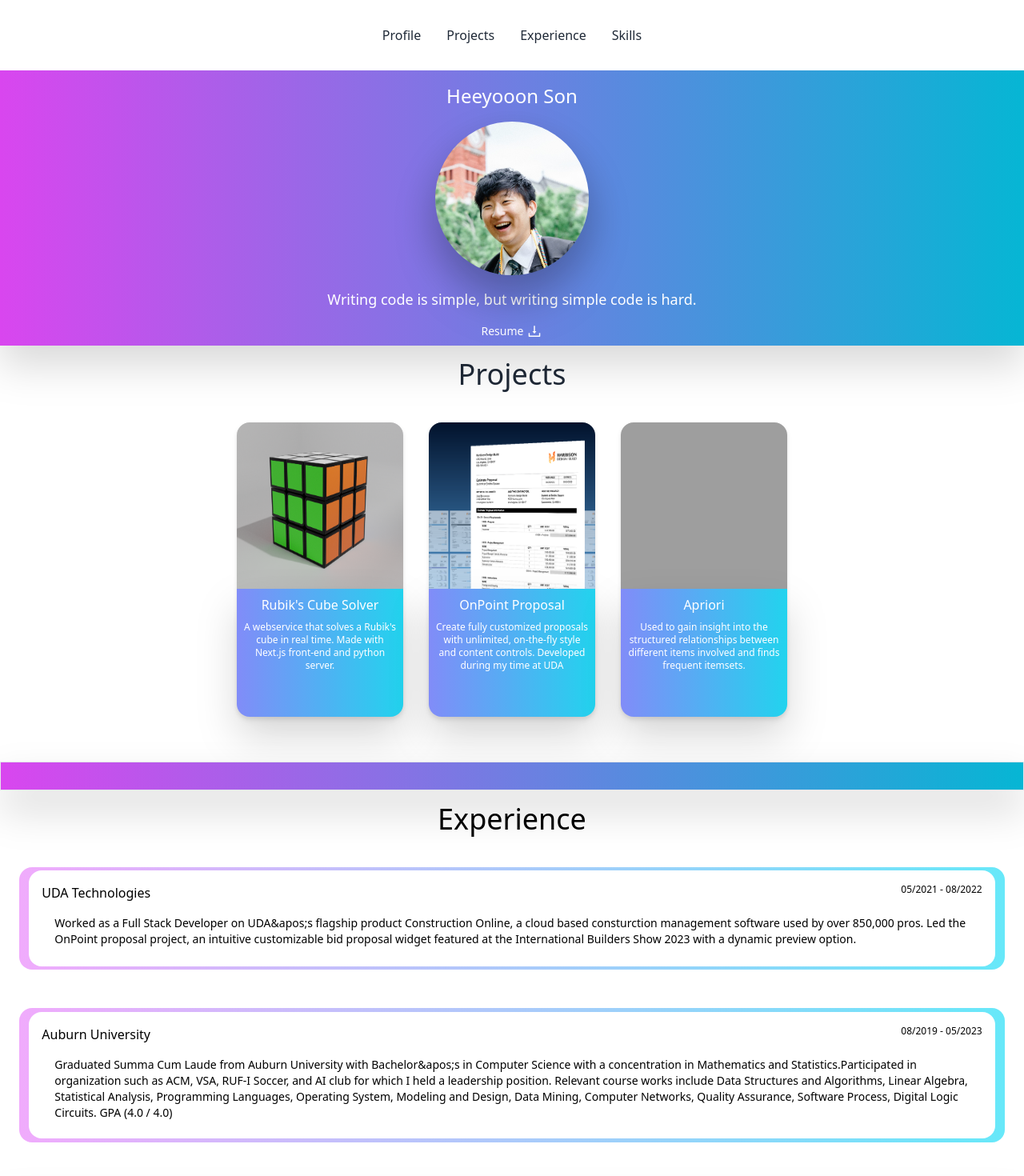
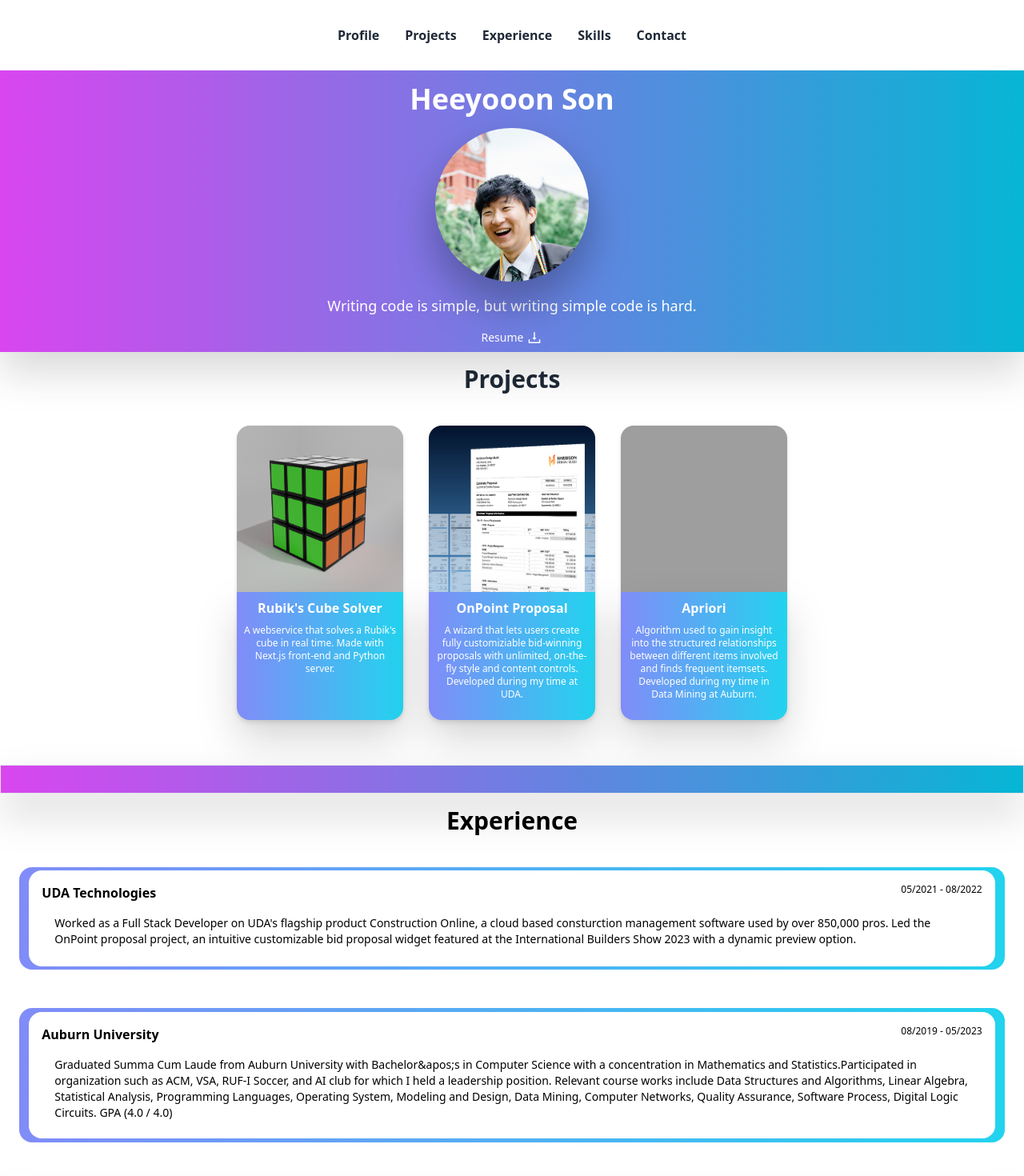
Before and after one commit to timsonau/next-portfolio, a Next.js app: page / in a window 1280 px wide. Shown: the top 1470 px of the page at 80% size. Built offline with nearby package versions, Linux system fonts and the light colour scheme; grey boxes are pictures that could not be loaded.

Commit message:
updated some fonts

```diff
--- a/pages/components/Experience.tsx
+++ b/pages/components/Experience.tsx
@@ -7,10 +7,10 @@ interface ExperienceProp {
 export default function Experience(props: ExperienceProp) {
   return (
     <div className="p-6 rows flex flex-wrap justify-center gap-6">
-      <div className="outline-wrap flex-shrink-0 flex justify-center items-center bg-gradient-to-r from-fuchsia-300 to-cyan-300 rounded-2xl  2xl:w-[45%] w-full sm:mb-0">
+      <div className="outline-wrap flex-shrink-0 flex justify-center items-center bg-gradient-to-r from-indigo-400 to-cyan-400  rounded-2xl  2xl:w-[45%] w-full sm:mb-0">
         <div className="experience p-4 2xl:w-[98%] 2xl:h-[90%] h-[94%] w-[98%] bg-white rounded-2xl">
           <div className="title flex justify-between">
-            <h3 className="">{props.name}</h3>
+            <h3 className="font-semibold">{props.name}</h3>
             <h3 className="text-xs">{props.dates}</h3>
           </div>
           <div className="info">
--- a/pages/components/Experiences.tsx
+++ b/pages/components/Experiences.tsx
@@ -3,7 +3,7 @@ import experiences from "../../public/data/experiencesData";
 export default function Experiences() {
   return (
     <section id="Experience" className="pb-8">
-      <h2 className="text-center text-4xl p-4 ">Experience</h2>
+      <h2 className="text-center text-3xl p-4 font-semibold ">Experience</h2>
       {experiences.map((exp, index) => (
         <Experience
           key={index}
--- a/pages/components/Footer.tsx
+++ b/pages/components/Footer.tsx
@@ -3,7 +3,7 @@ export default function Footer() {
   return (
     <footer
       id="Contact"
-      className="flex flex-col items-center bg-gradient-to-r from-fuchsia-300 to-cyan-300 text-center text-white"
+      className="flex flex-col items-center bg-gradient-to-r from-fuchsia-400 to-cyan-600 text-center text-white"
     >
       <div className="container pt-9">
         <div className="mb-9 flex justify-center">
--- a/pages/components/NavBar.tsx
+++ b/pages/components/NavBar.tsx
@@ -8,10 +8,13 @@ export default function NavBar() {
     setShowDropdown((prev) => !prev);
   };
 
-  const items = ["Profile", "Projects", "Experience", "Skills"];
+  const items = ["Profile", "Projects", "Experience", "Skills", "Contact"];
   return (
-    <nav className="bg-white z-10 fixed container  flex justify-center px-4 py-8 mx-0 min-w-full">
-      <div className="hidden space-x-8 lg:flex" onClick={toggleDropdown}>
+    <nav className="bg-white z-10 fixed container flex justify-center px-4 py-8 mx-0 min-w-full">
+      <div
+        className="hidden space-x-8 lg:flex font-semibold"
+        onClick={toggleDropdown}
+      >
         {items.map((name, index) => (
           <a key={index} href={`#${name}`} className="text-gray-800">
             {name}
--- a/pages/components/NavItem.tsx
+++ b/pages/components/NavItem.tsx
@@ -5,7 +5,7 @@ interface NavItemProps {
 }
 export default function NavItem(props: NavItemProps) {
   return (
-    <li className="menu-item block px-4 py-2">
+    <li className="menu-item block px-4 py-2 font-semibold">
       <a href={`#${props.name}`}>{props.name}</a>
     </li>
   );
--- a/pages/components/Profile.tsx
+++ b/pages/components/Profile.tsx
@@ -6,7 +6,9 @@ export default function Profile() {
       id="Profile"
       className="drop-shadow-2xl pt-24 bg-gradient-to-r from-fuchsia-500 to-cyan-500 text-white"
     >
-      <h2 className="name text-2xl text-center p-2">Heeyooon Son</h2>
+      <h2 className="name text-4xl font-semibold text-center p-2">
+        Heeyooon Son
+      </h2>
       <div className="pic flex justify-center">
         <a href="#" className="p-2 drop-shadow-2xl">
           <img
--- a/pages/components/ProjectItem.tsx
+++ b/pages/components/ProjectItem.tsx
@@ -46,7 +46,7 @@ export default function ProjectItem(props: ProjectItemProps) {
         </div>
       </div>
       <div className="text-white bg-gradient-to-r from-indigo-400 to-cyan-400 lower rounded-b-2xl w-52 mx-auto text-center px-2 py-2 h-40 drop-shadow-2xl">
-        <h2 className="text-s text-center pb-2">{props.name}</h2>
+        <h2 className="text-s font-semibold text-center pb-2">{props.name}</h2>
         <p className="text-xs">{props.description}</p>
       </div>
     </div>
--- a/pages/components/Projects.tsx
+++ b/pages/components/Projects.tsx
@@ -3,7 +3,9 @@ import projects from "../../public/data/projectsData";
 export default function Projects() {
   return (
     <section id="Projects" className="pb-8">
-      <h2 className="text-center text-4xl p-4 text-gray-800">Projects</h2>
+      <h2 className="text-center text-3xl p-4 font-semibold text-gray-800">
+        Projects
+      </h2>
 
       <div className="project-items p-6 flex flex-wrap gap-8 justify-center">
         {projects.map((project, index) => (
--- a/pages/components/Skills.tsx
+++ b/pages/components/Skills.tsx
@@ -4,7 +4,9 @@ import Skill from "./Skill";
 export default function Skills() {
   return (
     <section id="Skills" className="pb-8">
-      <h2 className="text-center text-4xl p-4 text-gray-800">Skills</h2>
+      <h2 className="text-center text-3xl p-4 font-semibold text-gray-800">
+        Skills
+      </h2>
       <div className="skills grid justify-center p-6">
         {skills.map((skill, index) => (
           <Skill key={index} name={skill.name} img={skill.img} />
--- a/public/data/experiencesData.tsx
+++ b/public/data/experiencesData.tsx
@@ -2,8 +2,7 @@ const experiences = [
   {
     name: "UDA Technologies",
     dates: "05/2021 - 08/2022",
-    description:
-      "Worked as a Full Stack Developer on UDA&apos;s flagship product Construction Online, a cloud based consturction management software used by over 850,000 pros. Led the OnPoint proposal project, an intuitive customizable bid proposal widget featured at the International Builders Show 2023 with a dynamic preview option.",
+    description: `Worked as a Full Stack Developer on UDA's flagship product Construction Online, a cloud based consturction management software used by over 850,000 pros. Led the OnPoint proposal project, an intuitive customizable bid proposal widget featured at the International Builders Show 2023 with a dynamic preview option.`,
   },
   {
     name: "Auburn University",
--- a/public/data/projectsData.tsx
+++ b/public/data/projectsData.tsx
@@ -4,7 +4,7 @@ const projects = [
     prjSrc: "https://timsonau.github.io/RubikSolverPage/",
     codeSrc: "https://github.com/timsonau/RubiksCubeSolverServer",
     description:
-      "A webservice that solves a Rubik's cube in real time. Made with Next.js front-end and python server.",
+      "A webservice that solves a Rubik's cube in real time. Made with Next.js front-end and Python server.",
     name: "Rubik's Cube Solver",
   },
   {
@@ -12,14 +12,14 @@ const projects = [
     infoSrc:
       "https://press.constructiononline.com/introducing-the-onpoint-proposal-wizard-for-constructiononline-0",
     description:
-      "Create fully customized proposals with unlimited, on-the-fly style and content controls. Developed during my time at UDA",
+      "A wizard that lets users create fully customiziable bid-winning proposals with unlimited, on-the-fly style and content controls. Developed during my time at UDA.",
     name: "OnPoint Proposal",
   },
   {
     img: "ShoppingCart.jpg",
     codeSrc: "https://github.com/timsonau/apirori",
     description:
-      " Used to gain insight into the structured relationships between different items involved and finds frequent itemsets.",
+      "Algorithm used to gain insight into the structured relationships between different items involved and finds frequent itemsets. Developed during my time in Data Mining at Auburn.",
     name: "Apriori",
   },
 ];
--- a/styles/globals.css
+++ b/styles/globals.css
@@ -1,7 +1,6 @@
 @tailwind base;
 @tailwind components;
 @tailwind utilities;
-
 
 @font-face {
   font-family: "SF";
```
Also changed, not shown: 1 other file (tests, documents, lock files or other folders).
